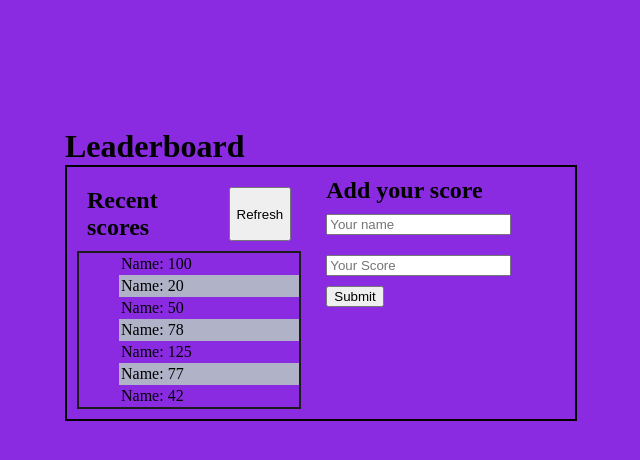
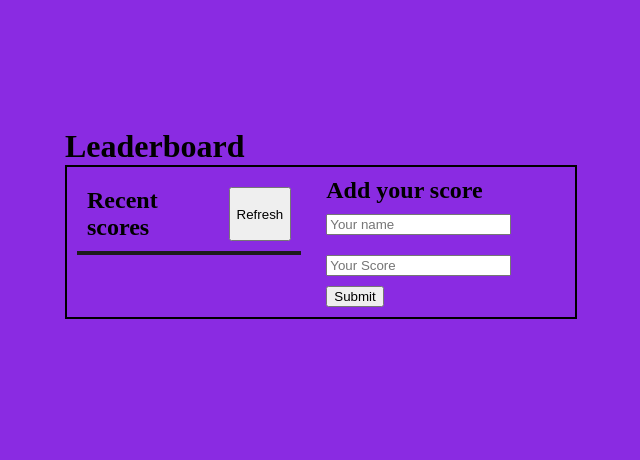
Before and after one commit to AbrahaKahsay/leaderboard, a website built with webpack: page src/index.html in a window 1280 px wide. Shown: the whole page, without its empty margins (63-703 px from the left). Built offline with nearby package versions, Linux system fonts and the light colour scheme.

Commit message:
Remove hard codesd scores list

```diff
--- a/src/index.html
+++ b/src/index.html
@@ -14,15 +14,7 @@
           <button>Refresh</button>
         </div>
         <div id="list">
-          <ul>
-            <li>Name: 100</li>
-            <li>Name: 20</li>
-            <li>Name: 50</li>
-            <li>Name: 78</li>
-            <li>Name: 125</li>
-            <li>Name: 77</li>
-            <li>Name: 42</li>
-          </ul>
+          <ul id="scores-list"></ul>
         </div>
       </section>
       <section id="input">
```
